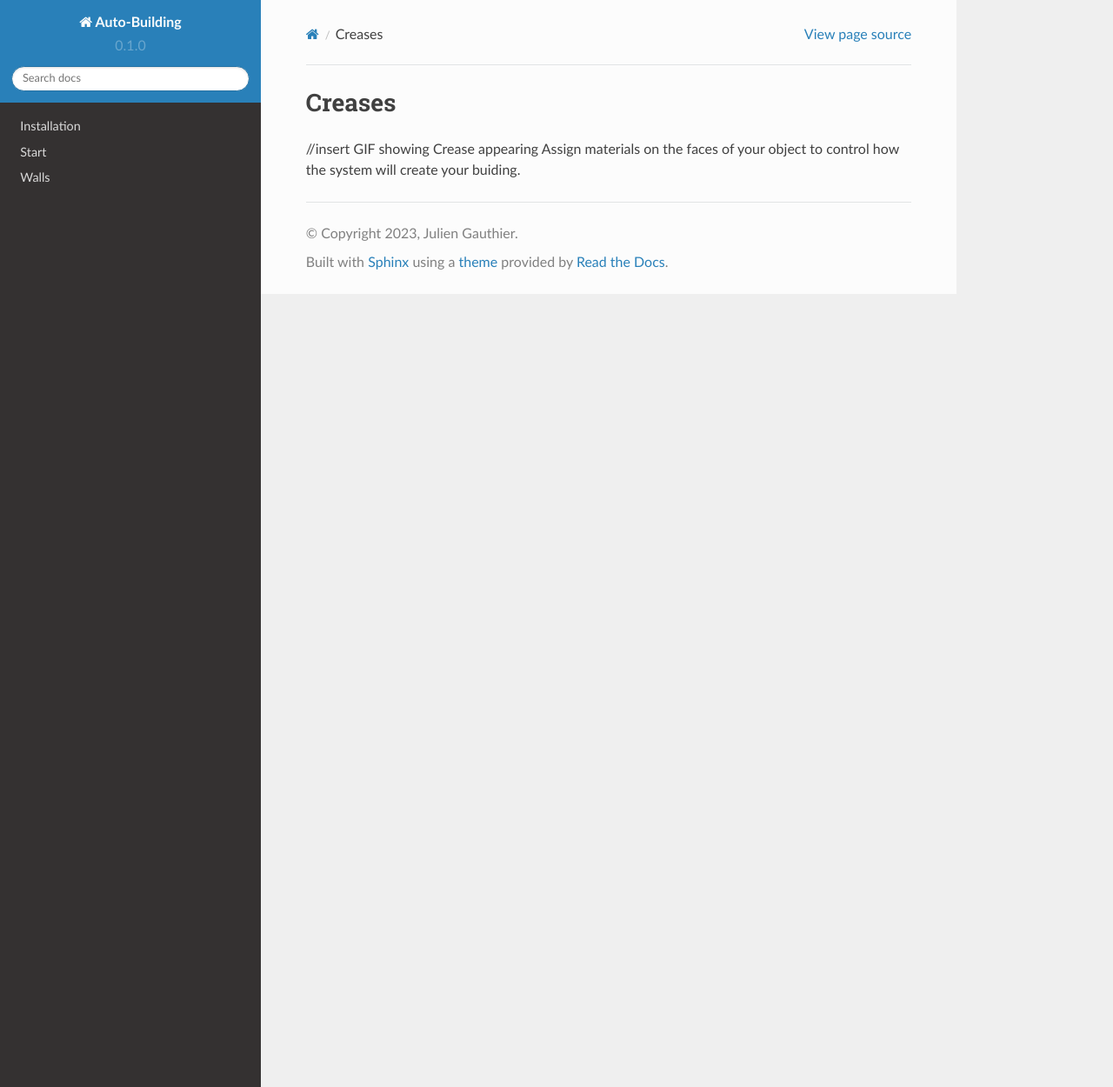
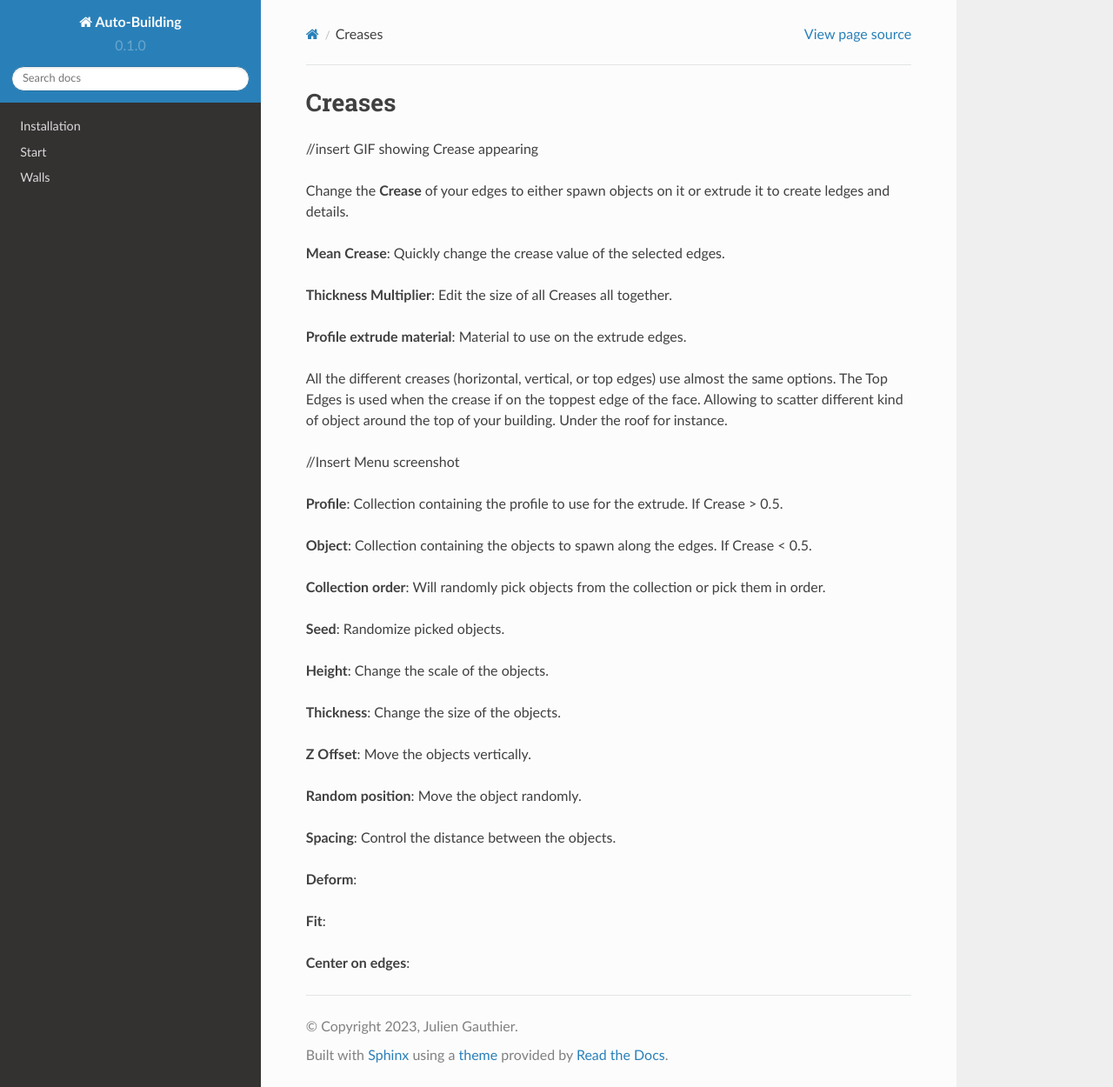
Before and after one commit to charlesque/Auto-Building, a Sphinx documentation site: the page built from docs/source/creases.rst, in a window 1280 px wide and 1250 px high. Shown: the whole window at 87% size. Built offline with Sphinx 7.4.7 and the Read the Docs theme 2.0.0, drawn with Linux system fonts in a browser that asks for light colours.

Commit message:
Update creases.rst

```diff
--- a/docs/source/creases.rst
+++ b/docs/source/creases.rst
@@ -1,4 +1,42 @@
 Creases
 ===========
 //insert GIF showing Crease appearing
-Assign  materials on the faces of your object to control how the system will create your buiding.
+
+Change the **Crease** of your edges to either spawn objects on it or extrude it to create ledges and details.
+
+**Mean Crease**: Quickly change the crease value of the selected edges.
+
+**Thickness Multiplier**: Edit the size of all Creases all together.
+
+**Profile extrude material**: Material to use on the extrude edges.
+
+
+All the different creases (horizontal, vertical, or top edges) use almost the same options.
+The Top Edges is used when the crease if on the toppest edge of the face. Allowing to scatter different kind of object around the top of your building. Under the roof for instance.
+
+
+//Insert Menu screenshot
+
+**Profile**: Collection containing the profile to use for the extrude. If Crease > 0.5.
+
+**Object**: Collection containing the objects to spawn along the edges. If Crease < 0.5.
+
+**Collection order**: Will randomly pick objects from the collection or pick them in order.
+
+**Seed**: Randomize picked objects.
+
+**Height**: Change the scale of the objects.
+
+**Thickness**: Change the size of the objects.
+
+**Z Offset**: Move the objects vertically.
+
+**Random position**: Move the object randomly.
+
+**Spacing**: Control the distance between the objects.
+
+**Deform**:
+
+**Fit**:
+
+**Center on edges**:
```
